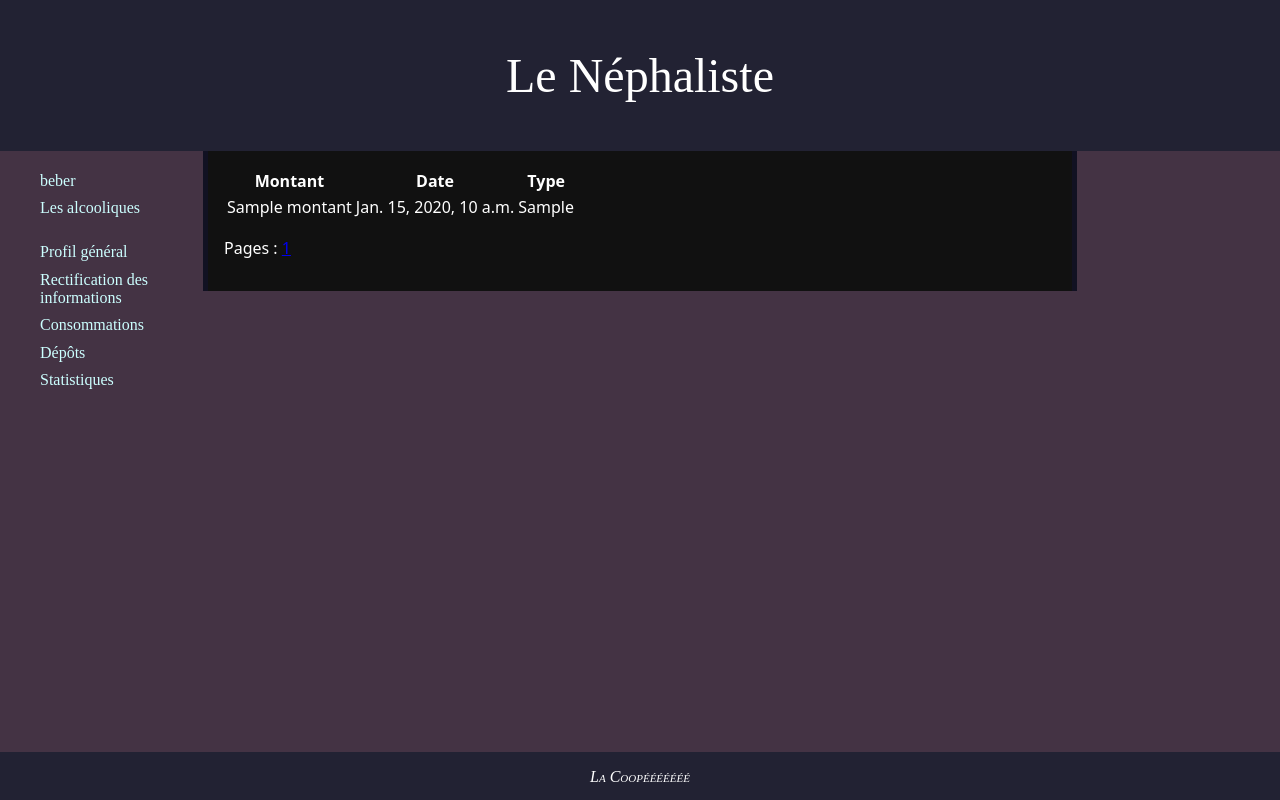
After one commit to brunal/Nephaliste, a Django app: template templates/compte/depots.html in a window 1280 px wide. The commit adds this page. Run offline with Django 3.2, Linux system fonts and the light colour scheme; the template is opened without the code that fills it: most values are stand-ins (such as "Sample title", 1, 10 or a date in 2020).

Commit message:
Increased navigability (mmh frenchism)

```diff
--- a/Nephaliste/compte/urls.py
+++ b/Nephaliste/compte/urls.py
@@ -2,7 +2,7 @@ from django.conf.urls.defaults import patterns, url
 
 urlpatterns = patterns('Nephaliste.compte.views',
                 (r'^$', 'resume'),
-                (r'^(?P<compte>\d+)/$', 'info'),
+                (r'^(?P<compte>\d+)/info/$', 'info'),
 
                 (r'^(?P<compte>\d+)/consommations/$', 'historique'),
                 (r'^(?P<compte>\d+)/consommations/(?P<page>\d+)$', 'historique'),
--- a/Nephaliste/compte/widgets.py
+++ b/Nephaliste/compte/widgets.py
@@ -6,4 +6,5 @@ from django.forms import TextInput
 class ClientsListe(TextInput):
         attr = { 'class': 'clientsListe' }
         class Media:
-                js = ('compte/jquery.autocomplete.pack.js', 'compte/clientsListe.js')
+                js = ('compte/jquery-ui-1.8.16.custom.min.js', 'compte/clientsListe.js')
+                #js = ('compte/jquery.autocomplete.pack.js', 'compte/clientsListe.js')
--- a/static/compte/clientsListe.js
+++ b/static/compte/clientsListe.js
@@ -1,6 +1,6 @@
 $(function() {
-        $("#id_user").autocomplete("/compte/liste/", {
-                max: 0,
-                minChars: 2,
+        $("#id_user").autocomplete({
+                source: "/compte/liste",
+                minLength: 2,
                 width: "184px"});
 });
--- a/static/style.css
+++ b/static/style.css
@@ -1,8 +1,15 @@
-body {
+html, body {
         color: white;
         background-color: #434;
         font-family: sans;
         margin: 0;
+        padding: 0;
+        height: 100%;
+}
+
+#container {
+        min-height: 100%;
+        position: relative;
 }
 
 #header {
@@ -25,37 +32,41 @@ body {
         color: #cff;
 }
 
-#sidebar > ul {
+#sidebar ul {
         list-style-type: none;
 }
 
-#sidebar > ul > li {
+#sidebar ul > li {
         padding: 0.3em 0;
 }
 
-#sidebar > ul > li > a {
+#sidebar ul > li > a {
         text-decoration: none;
 }
 
-#sidebar > ul > li > a:hover {
+#sidebar ul > li > a:hover {
         font-weight: bolder;
 }
 
 #content {
         width: 65%;
         margin: 0 auto;
-        padding: 20px;
+        padding: 1em;
         border-left: 5px solid #112;
         border-right: 5px solid #112;
         background-color: #111;
 }
 
 #footer {
-        margin: 0 auto;
+        position: absolute;
+        bottom: 0;
+        width: 100%;
+        height: 1em;
         padding: 1em 0;
+
+        background-color: #223;
         text-align: center;
         font-variant: small-caps;
         font-style: italic;
-        background-color: #223;
         font-family: serif;
 }
--- a/templates/base.html
+++ b/templates/base.html
@@ -12,17 +12,26 @@
         </head>
 
         <body>
+                <div id="container">
+
                 <div id="header">
                         Le Néphaliste
                 </div>
 
                 <div id="sidebar">
+                        <div id="menu">
                         {% block sidebar %}
-                        <ul>
-                                <li><a href="/bar/">beber</a></li>
-                                <li><a href="/compte/">Les alcooliques</a></li>
-                        </ul>
-                        {% endblock %}
+                                <ul>
+                                        <li><a href="/bar/">beber</a></li>
+                                        <li><a href="/compte/">Les alcooliques</a></li>
+                                </ul>
+                                {% endblock %}
+                        </div>
+
+                        <div id="submenu">
+                                {% block submenu %}
+                                {% endblock %}
+                        </div>
                 </div>
 
                 <div id="content">
@@ -32,5 +41,7 @@
                 <div id="footer">
                         La Coopééééééé
                 </div>
+
+                </div>
         </body>
 </html>
--- /dev/null
+++ b/templates/compte/depots.html
@@ -0,0 +1,19 @@
+{% extends "compte/historique.html" %}
+
+{% block historique %}
+<table>
+        <tr>
+                <th>Montant</th>
+                <th>Date</th>
+                <th>Type</th>
+        </tr>
+
+{% for d in historique %}
+        <tr>
+                <td>{{ d.montant }}</td>
+                <td>{{ d.date }}</td>
+                <td>{{ d.get_type_display }}</td>
+        </tr>
+{% endfor %}
+</table>
+{% endblock %}
--- a/templates/compte/general.html
+++ b/templates/compte/general.html
@@ -12,3 +12,7 @@
 
 <p>La Coopé est actuellement {{ statut|yesno:"ouverte,fermée,dans un état quantique" }}.</p>
 {% endblock%}
+
+{% block submenu %}
+espace de connexion ici ?
+{% endblock %}
--- a/templates/compte/historique.html
+++ b/templates/compte/historique.html
@@ -1,13 +1,15 @@
-{% extends "base.html" %}
+{% extends "compte/profil.html" %}
 
 {% block content %}
 
 
+{% block historique %}
 <ul>
 {% for h in historique %}
         <li>{{ h }}</li>
 {% endfor %}
 </ul>
+{% endblock %}
 
 <p>
 Pages :
--- a/templates/compte/info.html
+++ b/templates/compte/info.html
@@ -1,4 +1,4 @@
-{% extends "base.html" %}
+{% extends "compte/profil.html" %}
 
 {% block content %}
 <h1>Compte de {{ user.username }}</h1>
--- /dev/null
+++ b/templates/compte/profil.html
@@ -0,0 +1,10 @@
+{% extends "base.html" %}
+{% block submenu %}
+<ul>
+        <li><a href="../info">Profil général</a></li>
+        <li><a href="../modifier">Rectification des informations</a></li>
+        <li><a href="../consommations">Consommations</a></li>
+        <li><a href="../depots">Dépôts</a></li>
+        <li><a href="../statistiques">Statistiques</a></li>
+</ul>
+{% endblock %}
```
Also changed, not shown: Nephaliste/compte/views.py (+18 -10 lines), templates/compte/consommations.html (added, +20 -0 lines), static/compte/jquery-ui-1.8.16.custom.min.js (added).
